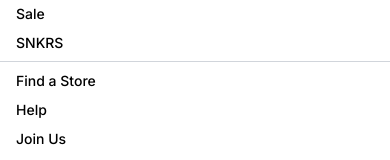
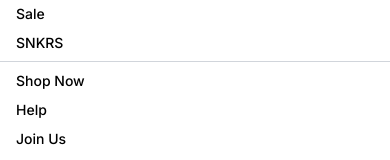
Before and after one commit to AbdulLatif2506/hackathon3-ecommerce-nike-clone, a Next.js app: page /login in a window 390 px wide. Both pictures are taken after a click on the button 322 px from the left and 72 px from the top of the page. Shown: the part 226-386 px from the top of the page. Built offline with nearby package versions, Linux system fonts and the light colour scheme.

Commit message:
Added All Products

```diff
--- a/src/app/components/Navbar.tsx
+++ b/src/app/components/Navbar.tsx
@@ -162,12 +162,12 @@
             </a>
           </div>
           <div className="px-4 py-2 border-t border-gray-300 space-y-2">
-            <a
-              href="#"
+            <Link
+              href="/all_products"
               className="block text-[14px] font-medium hover:underline"
             >
-              Find a Store
-            </a>
+              Shop Now
+            </Link>
             <Link
               href="/contact_us"
               className="block text-[14px] font-medium hover:underline"
```
